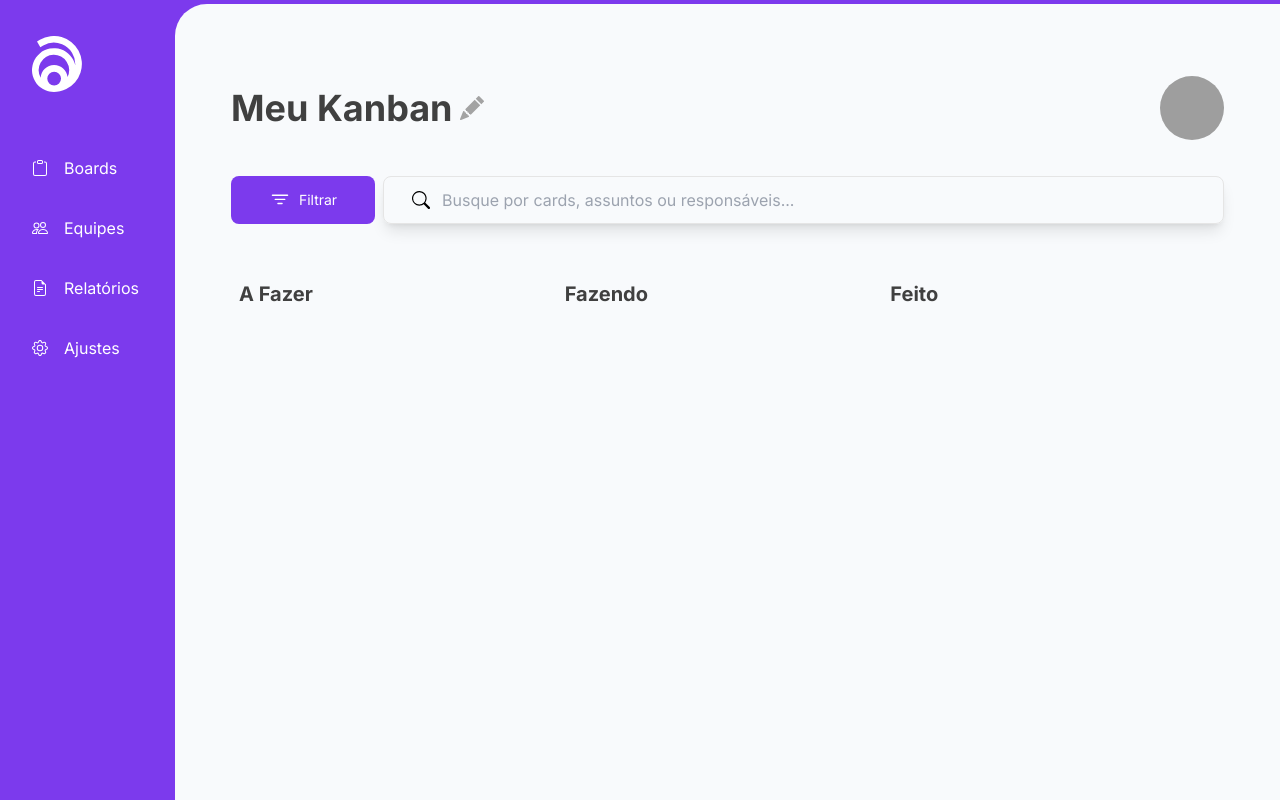
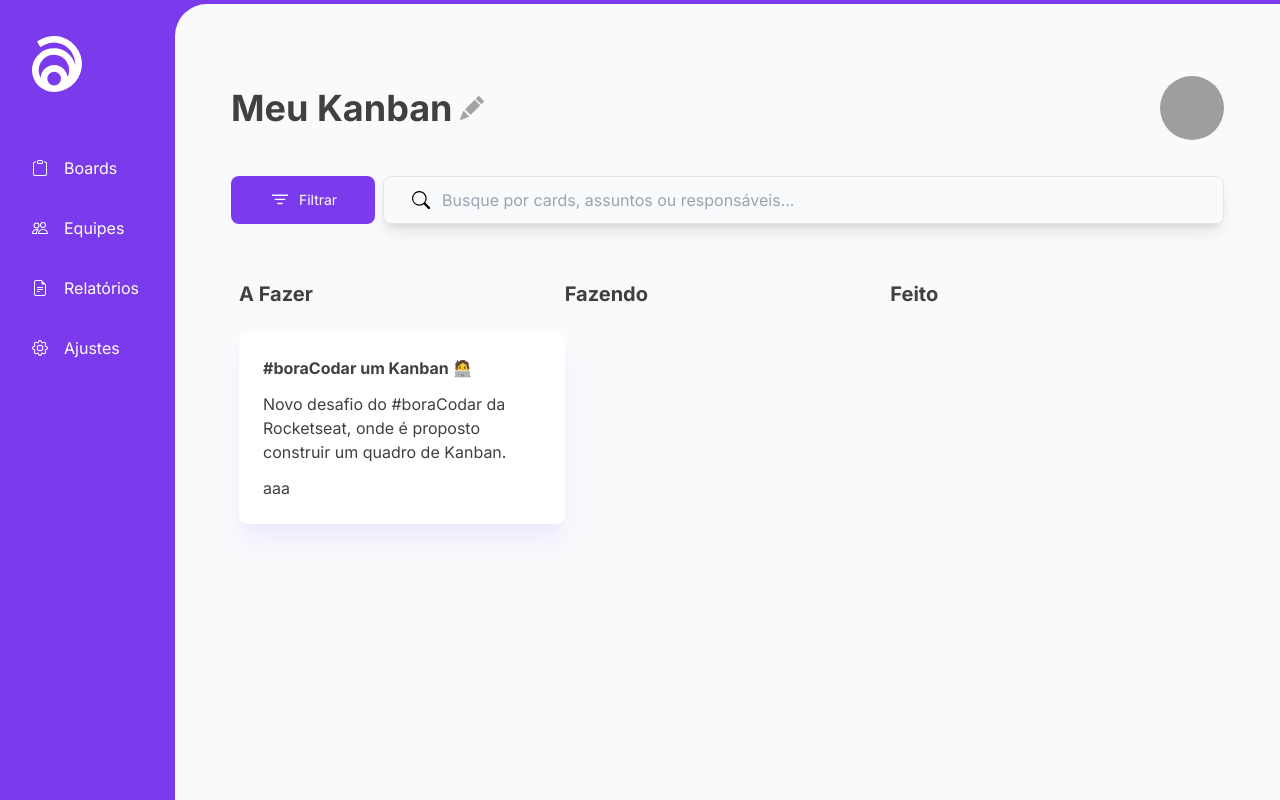
Before and after one commit to andradematheusdev/boracodar-12, a React (Vite) app: page / in a window 1280 px wide. Built offline with nearby package versions, Linux system fonts and the light colour scheme; grey boxes are pictures that could not be loaded.

Commit message:
Card component base

```diff
--- /dev/null
+++ b/src/components/card/index.tsx
@@ -0,0 +1,11 @@
+export const Card = () => {
+  return (
+    <div className="bg-white shadow-xl shadow-violet-100 p-6 rounded-lg">
+      <h3 className="font-bold mb-3">#boraCodar um Kanban 🧑‍💻</h3>
+      <p className="mb-3">Novo desafio do #boraCodar da Rocketseat, onde é proposto construir um quadro de Kanban.</p>
+      <div>
+        aaa
+      </div>
+    </div>
+  )
+}
--- a/src/components/grid/index.tsx
+++ b/src/components/grid/index.tsx
@@ -1,14 +1,17 @@
+import { Card } from "../card"
+
 export const Grid = () => {
   return (
     <div className="grid grid-cols-3 grid-rows-1 text-neutral-700 py-8">
       <div>
-        <span className="text-xl font-bold">A Fazer</span>
+        <span className="block text-xl font-bold mb-6">A Fazer</span>
+        <Card />
       </div>
       <div>
-        <span className="text-xl font-bold">Fazendo</span>
+        <span className="block text-xl font-bold mb-6">Fazendo</span>
       </div>
       <div>
-        <span className="text-xl font-bold">Feito</span>
+        <span className="block text-xl font-bold mb-6">Feito</span>
       </div>
     </div>
   )
```
